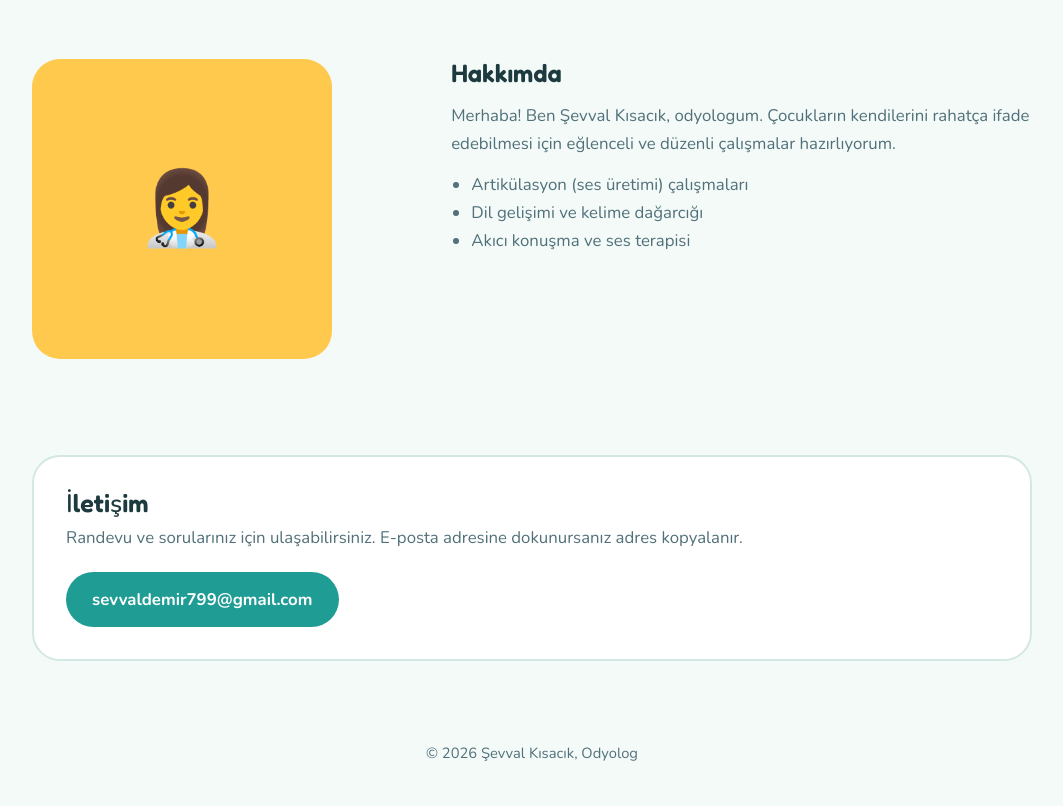
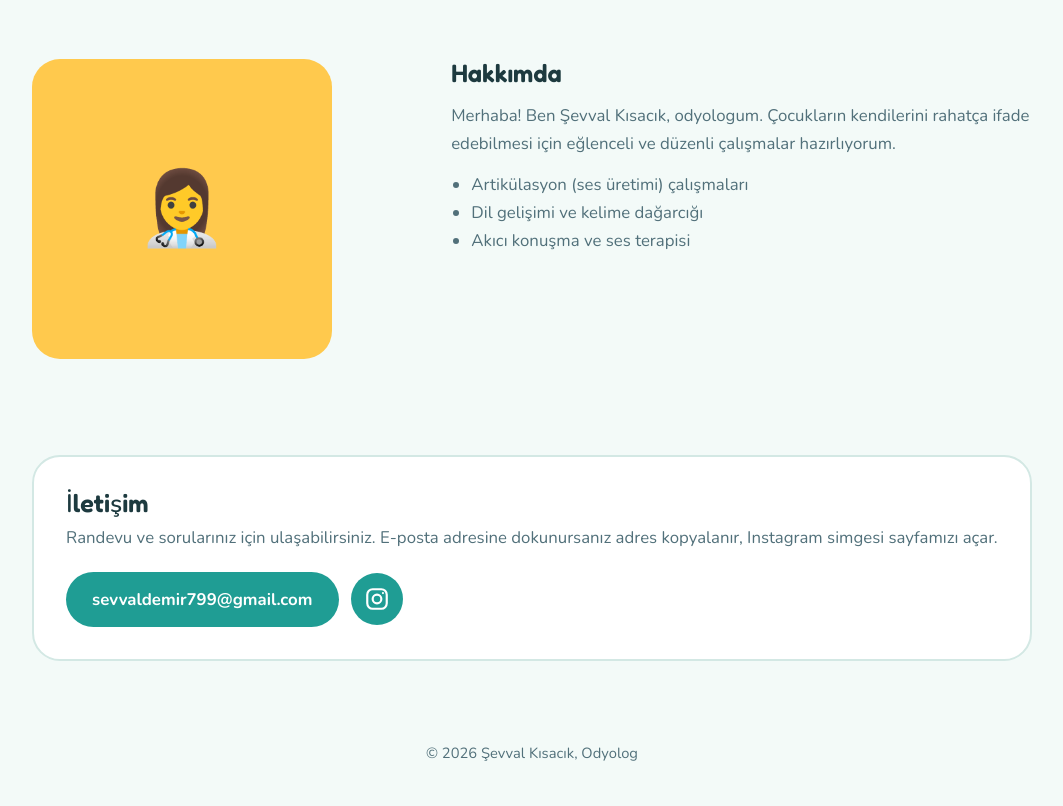
Before and after one commit to sevvalksack/Odyologsevvalkisacik.., a plain HTML site: page index.html in a window 1280 px wide. Shown: the part 1136-1942 px from the top of the page, without its empty margins (108-1171 px from the left). Drawn offline with nearby package versions, Linux system fonts and the light colour scheme.

Commit message:
Add files via upload

```diff
--- a/index.html
+++ b/index.html
@@ -80,6 +80,9 @@ a.card:hover{border-color:var(--teal)}
 
 .contact{background:var(--surface);border:2px solid var(--line);border-radius:28px;padding:32px;display:flex;flex-wrap:wrap;gap:20px;align-items:center;justify-content:space-between}
 .contact p{margin:6px 0 0;color:var(--muted)}
+.contact-actions{display:flex;flex-wrap:wrap;gap:12px;align-items:center}
+.ig{display:inline-flex;align-items:center;justify-content:center;width:52px;height:52px;border-radius:50%;background:var(--teal);color:var(--teal-ink);text-decoration:none;transition:transform .15s}
+.ig:hover{transform:translateY(-2px)}
 footer{padding:32px 0 40px;color:var(--muted);font-size:.92rem;text-align:center}
 
 .back{display:inline-block;font-weight:700;text-decoration:none;padding:8px 0;color:var(--teal)}
@@ -162,9 +165,12 @@ footer{padding:32px 0 40px;color:var(--muted);font-size:.92rem;text-align:center
       <div class="contact">
         <div>
           <h2>İletişim</h2>
-          <p>Randevu ve sorularınız için ulaşabilirsiniz. E-posta adresine dokunursanız adres kopyalanır.</p>
+          <p>Randevu ve sorularınız için ulaşabilirsiniz. E-posta adresine dokunursanız adres kopyalanır, Instagram simgesi sayfamızı açar.</p>
         </div>
-        <a class="btn" id="mail" href="mailto:sevvaldemir799@gmail.com" aria-live="polite">sevvaldemir799@gmail.com</a>
+        <div class="contact-actions">
+  <a class="btn" id="mail" href="mailto:sevvaldemir799@gmail.com" aria-live="polite">sevvaldemir799@gmail.com</a>
+          <a class="ig" href="https://www.instagram.com/ody.sevvalkisacik" target="_blank" rel="noopener noreferrer" aria-label="Instagram sayfamız" title="Instagram"><svg viewBox="0 0 24 24" width="26" height="26" fill="none" stroke="currentColor" stroke-width="2" stroke-linecap="round" stroke-linejoin="round" aria-hidden="true"><rect x="3" y="3" width="18" height="18" rx="5"/><circle cx="12" cy="12" r="4"/><circle cx="17.5" cy="6.5" r="1" fill="currentColor" stroke="none"/></svg></a>
+        </div>
       </div>
     </section>
   </main>
--- a/sw.js
+++ b/sw.js
@@ -1,4 +1,4 @@
-const C='sevval-v2';
+const C='sevval-v3';
 self.addEventListener('install',e=>{e.waitUntil(caches.open(C).then(c=>c.addAll(['./','./index.html'])).catch(()=>{}));self.skipWaiting();});
 self.addEventListener('activate',e=>{e.waitUntil(caches.keys().then(k=>Promise.all(k.filter(x=>x!==C).map(x=>caches.delete(x)))));self.clients.claim();});
 self.addEventListener('fetch',e=>{
```
